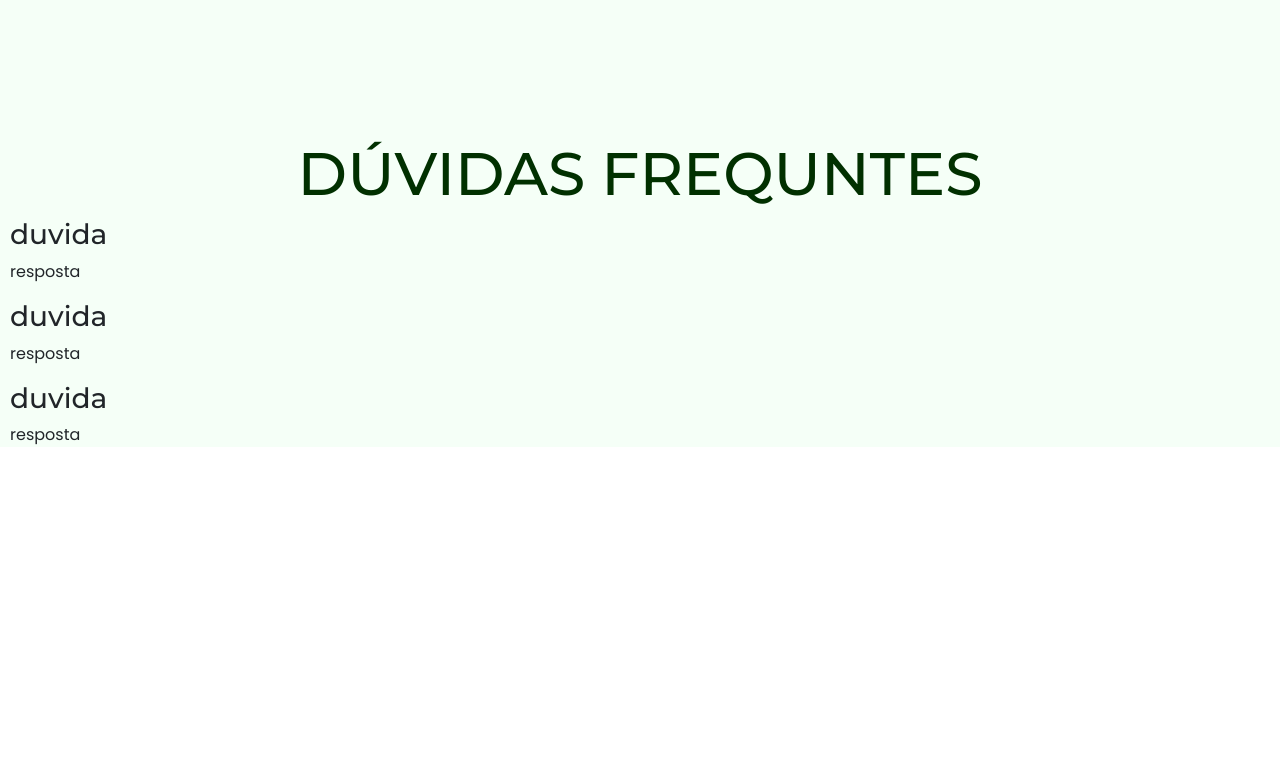
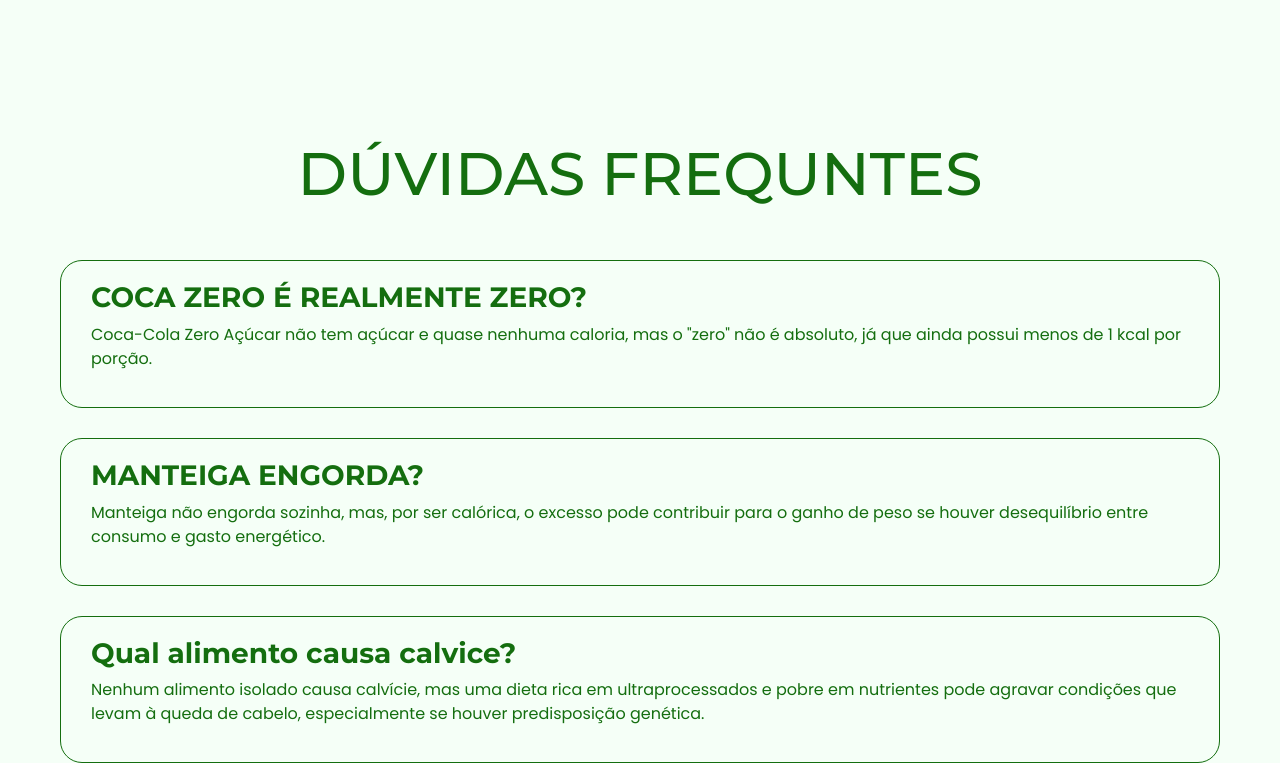
Before and after one commit to joaoclink221/nutrilife-TCC, a React (Vite) app in the folder frontend/: page / in a window 1280 px wide. Shown: the part 6476-7249 px from the top of the page. Before the commit the page ends 6939 px from the top, so only its background shows below. Built offline with nearby package versions, Linux system fonts and the light colour scheme; a web font is replaced by a local one.

Commit message:
ultimar correcoes

```diff
--- a/frontend/src/App.jsx
+++ b/frontend/src/App.jsx
@@ -67,16 +67,16 @@
         <h1>DÚVIDAS FREQUNTES</h1>
 
         <div className='blocos'>
-          <div className='bc1'><h3>duvida</h3>
-          <p>resposta</p>
+          <div className='bc1'><h3>COCA ZERO É REALMENTE ZERO?</h3>
+          <p>Coca-Cola Zero Açúcar não tem açúcar e quase nenhuma caloria, mas o "zero" não é absoluto, já que ainda possui menos de 1 kcal por porção.</p>
           </div>
 
-          <div className='bc2'><h3>duvida</h3>
-          <p>resposta</p>
+          <div className='bc1'><h3>MANTEIGA ENGORDA?</h3>
+          <p>Manteiga não engorda sozinha, mas, por ser calórica, o excesso pode contribuir para o ganho de peso se houver desequilíbrio entre consumo e gasto energético.</p>
           </div>
 
-          <div className='bc1'><h3>duvida</h3>
-          <p>resposta</p>
+          <div className='bc1'><h3>Qual alimento causa calvice?</h3>
+          <p>Nenhum alimento isolado causa calvície, mas uma dieta rica em ultraprocessados e pobre em nutrientes pode agravar condições que levam à queda de cabelo, especialmente se houver predisposição genética.</p>
           </div>
 
         </div>
--- a/frontend/src/App.scss
+++ b/frontend/src/App.scss
@@ -284,16 +284,34 @@
   h1{
     font-family: 'montserrat';
     font-size: 60px;
-    color: #013000;
+    color: #146E0F;
     text-align: center;
   }
 
   h3{
     font-family: 'montserrat';
+    color: #146E0F;
+    font-weight: 700;
 
   }
 
   p{
     font-family: 'poppins';
+    color: #146E0F;
+  }
+
+  .bc1{
+    border: #146E0F 1.5px solid;
+    border-radius: 22px;
+    padding: 20px 30px;
+
+  }
+
+  .blocos{
+    margin-top: 50px;
+    display: flex;
+    flex-direction: column;
+    padding: 0px 50px;
+    gap: 30px;
   }
 }
--- a/frontend/src/index.css
+++ b/frontend/src/index.css
@@ -12,3 +12,21 @@
     box-sizing: border-box;
     color-scheme: light;
   }
+
+
+
+  body::-webkit-scrollbar {
+    width: 8px;
+  }
+  body::-webkit-scrollbar-track {
+    background: #e0e0e0;
+    border-radius: 8px;
+  }
+  body::-webkit-scrollbar-thumb {
+    background-color: #6ae089;
+    border-radius: 8px;
+    border: 2px solid #e0e0e0;
+  }
+  body::-webkit-scrollbar-thumb:hover {
+    background-color: #4db86b;
+  }
--- a/frontend/src/pages/agenda/agenda.jsx
+++ b/frontend/src/pages/agenda/agenda.jsx
@@ -54,8 +54,8 @@
   return (
     <div className='odin'>
       <Header2 />
-      <div className='pt-2'>
-        <div className='pre-Modal'>
+      <div className='pt-2 px-5'>
+        <div className='pre-Modal w-100 flex-row justify-content-between'>
           <h2>Agendamentos</h2>
           <Link className='link'>
             <button className='agendamento' onClick={() => setIsModalOpen(true)}>
--- a/frontend/src/pages/financeiro/Financeiro.scss
+++ b/frontend/src/pages/financeiro/Financeiro.scss
@@ -1,48 +1,31 @@
-.pai-financeiro {
+.pai-financeiro{
     padding: 0 35px;
+    display: flex;
+    flex-direction: row;
 
-    @media (max-width: 1024px) {
-      padding: 0 20px; // Reduz o padding em telas menores
 }
 
-    @media (max-width: 768px) {
-      padding: 0 10px; // Mais redução para telas muito pequenas
-    }
+.tren1{
+margin: 200px;
 }
 
-  .tren1 {
-    margin: 200px;
-
-    @media (max-width: 1024px) {
-      margin: 20px 0; // Ajusta a margem para telas menores
-    }
-
-    @media (max-width: 768px) {
-      margin: 20px 0;
-    }
-  }
-
-  .tabela {
+.tabela{
   min-height: 400px;
-    min-width: 780px;
+  width: 50vw;
   border: solid 3px rgba(192, 190, 190, 0.911);
   float: left;
   backdrop-filter: blur(30px);
   border-radius: 10px;
   padding: 30px 90px;
 
-    @media (max-width: 1024px) {
-      width: 100%; // Torna a tabela responsiva
-      padding: 20px;
   }
 
-    @media (max-width: 768px) {
-      padding: 15px;
-      height: auto; // Ajusta a altura para se adaptar ao conteúdo
-    }
-  }
-
-  .tabela2 {
+.tabela2{
+  display: flex;
+  flex-direction: column;
+  align-items: center;
+  justify-content: center;
+  text-align: center;
   height: auto;
   width: 380px;
   background: rgba(223, 222, 222, 0.911);
@@ -51,20 +34,9 @@
   padding: 30px 90px;
   float: right;
   margin-top: 20px;
-
-    @media (max-width: 1024px) {
-      width: 100%; // Ajusta o tamanho da tabela para 100% da largura
-      padding: 20px;
-      margin-top: 10px;
 }
 
-    @media (max-width: 768px) {
-      width: 100%;
-      padding: 15px;
-    }
-  }
-
-  .circleModal {
+.circleModal{
   border: solid 2px #287c24;
   background: transparent;
   width: 40px;
@@ -73,115 +45,59 @@
   display: flex;
   align-items: center;
   justify-content: center;
-    margin-left: 1140px;
+  margin-left: 94vw;
+}
 
-    @media (max-width: 1024px) {
-      margin-left: auto;
-      margin-right: auto;
+.circle{
+
+  background-color:#7ed957;
   width: 50px;
   height: 50px;
-    }
-
-    @media (max-width: 768px) {
-      margin-left: auto;
-      margin-right: auto;
-      width: 60px;
-      height: 60px;
-    }
-  }
-
-  .circle {
-    background-color: #7ed957;
-    width: 100px;
-    height: 100px;
   border-radius: 50%;
   float: right;
   display: flex;
   align-items: center;
   justify-content: center;
-
-    @media (max-width: 1024px) {
-      width: 80px;
-      height: 80px;
 }
-
-    @media (max-width: 768px) {
-      width: 70px;
-      height: 70px;
-    }
-  }
-
-  .circle2 {
-    background-color: #d95757;
-    width: 100px;
-    height: 100px;
+.circle2{
+  background-color:#d95757;
+  width: 50px;
+  height: 50px;
   border-radius: 50%;
   float: right;
   display: flex;
   align-items: center;
   justify-content: center;
-
-    @media (max-width: 1024px) {
-      width: 80px;
-      height: 80px;
 }
-
-    @media (max-width: 768px) {
-      width: 70px;
-      height: 70px;
-    }
-  }
-
-  .circle3 {
-    background-color: #146e0f;
-    width: 100px;
-    height: 100px;
+.circle3{
+  background-color:#146e0f;
+  width: 50px;
+  height: 50px;
   border-radius: 50%;
   float: right;
   display: flex;
   align-items: center;
   justify-content: center;
-
-    @media (max-width: 1024px) {
-      width: 80px;
-      height: 80px;
 }
 
-    @media (max-width: 768px) {
-      width: 70px;
-      height: 70px;
+.icon{
+  background: transparent;
+  color: black;
 }
+.icon1{
+  background: transparent;
+  color: #35b100dc;
+}
+.iconM{
+  background: transparent;
+  color:#287c24
 }
 
-  .icon {
-    background: transparent;
-    color: black;
 
-    @media (max-width: 768px) {
-      font-size: 1.2rem; // Ajusta o tamanho dos ícones para telas menores
+.valores{
+  display: flex;
+  flex-direction: column;
+  justify-content: end;
+  align-items: end;
+  width: 50vw;
 }
-  }
-
-  .icon1 {
-    background: transparent;
-    color: #35b100dc;
-
-    @media (max-width: 768px) {
-      font-size: 1.2rem;
-    }
-  }
-
-  .iconM {
-    background: transparent;
-    color: #287c24;
-
-    @media (max-width: 768px) {
-      font-size: 1.2rem;
-    }
-  }
-
-  .botton {
-    @media (max-width: 768px) {
-      display: none; // Esconde o botão em telas pequenas se necessário
-    }
-  }
--- a/frontend/src/pages/financeiro/financeiro.jsx
+++ b/frontend/src/pages/financeiro/financeiro.jsx
@@ -51,12 +51,11 @@
     <div className='vô-financeiro'>
       <Header2 />
 
-      <div className="pai-financeiro">
-
       <button className='circleModal' onClick={() => setIsModalOpen(true)}>
           <PlusIcon className="iconM" />
         </button>
 
+      <div className="pai-financeiro">
         <ModalFinanceiro isOpen={isModalOpen} onClose={() => setIsModalOpen(false)} />
 
         {erro && <p style={{ color: 'red' }}>{erro}</p>}
@@ -96,7 +95,7 @@
         <div className='botton'>
 
         </div>
-
+        <div className='valores'>
             <div className='tabela2'>
 
               <div className='circle'>
@@ -157,6 +156,7 @@
                 </tbody>
               </table>
             </div>
+        </div>
 
 
       </div>
```
Lines whose indentation alone changed are shown as unchanged.
